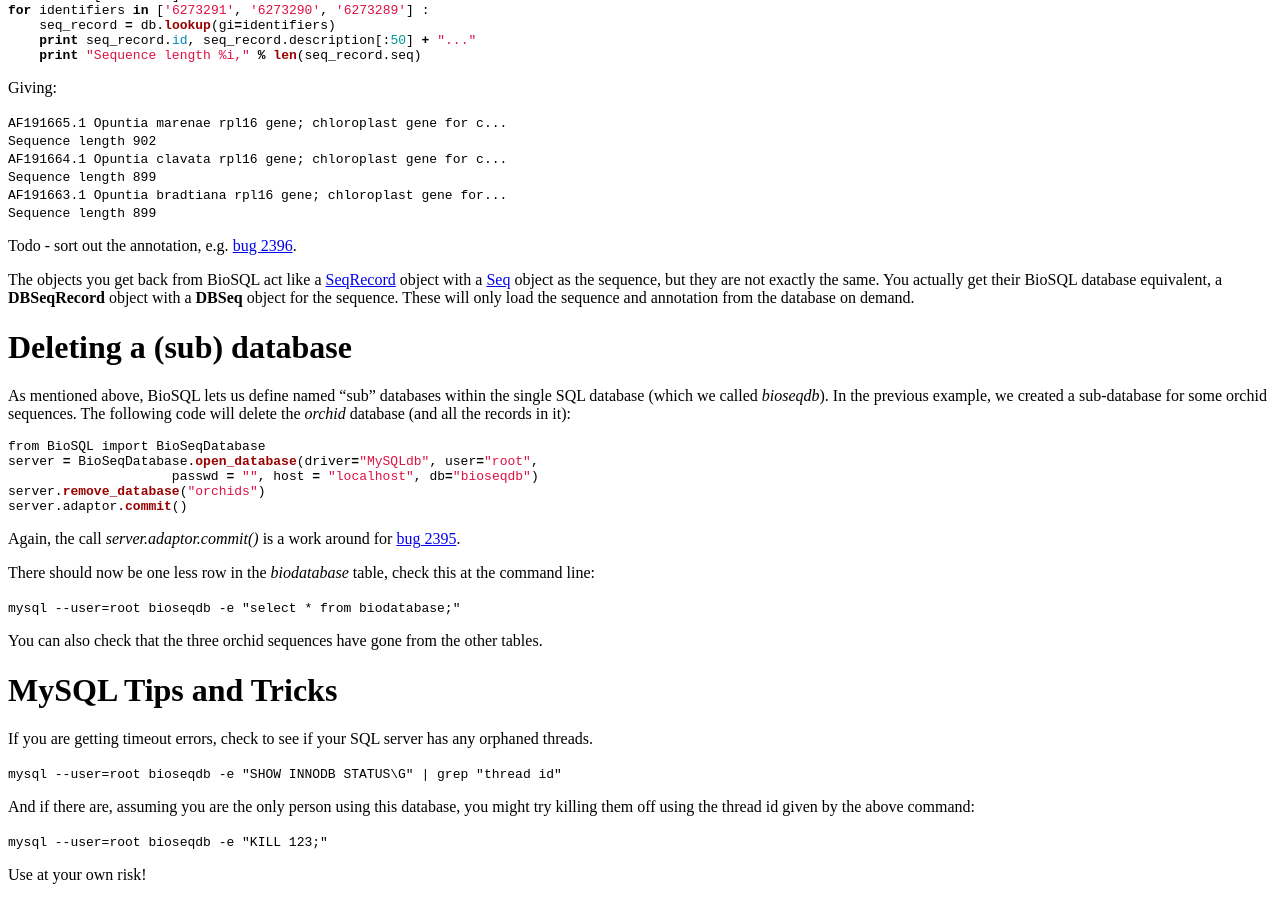
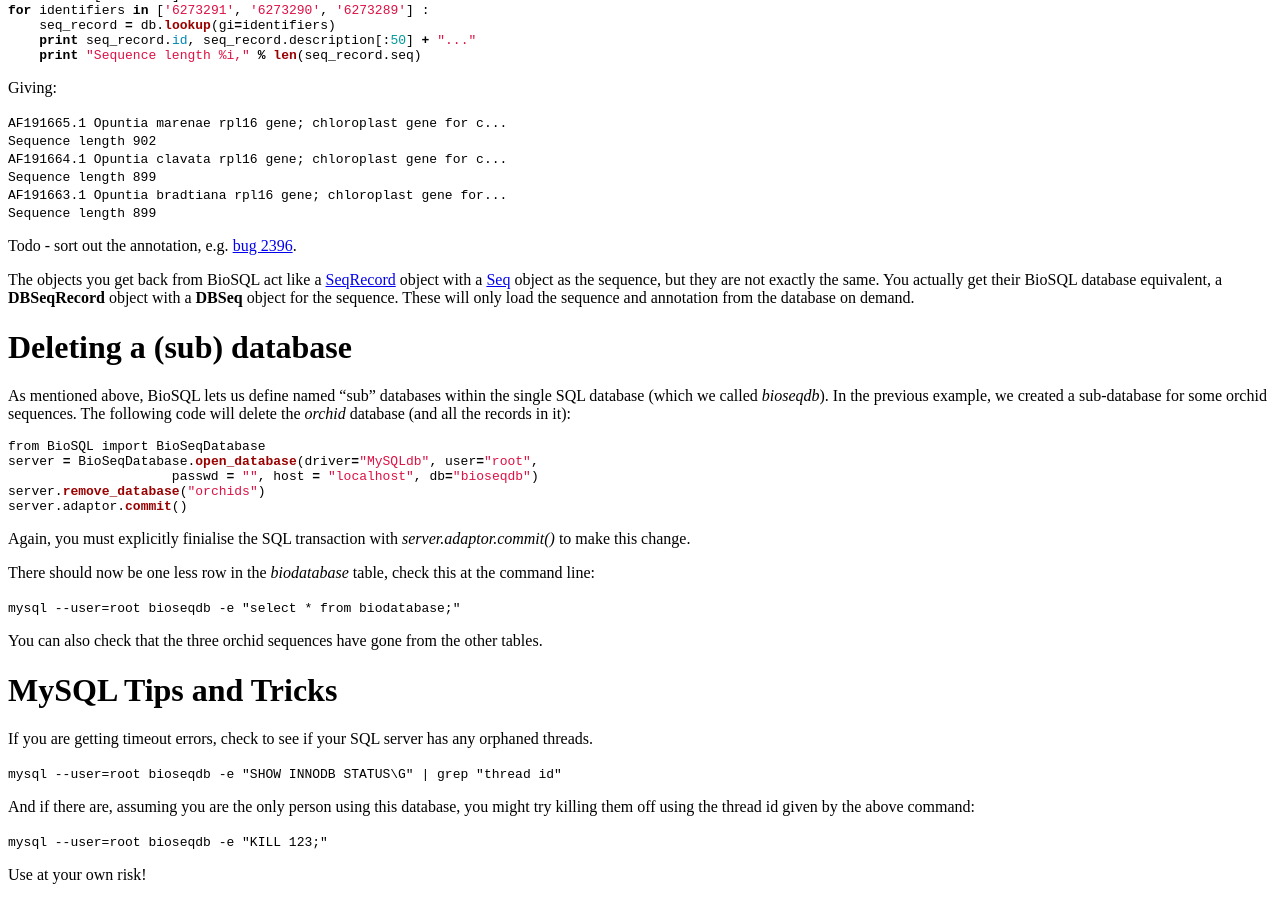
Before and after one commit to biopython/biopython.github.io, a Jekyll site: the page built from wiki/BioSQL.md, in a window 1280 px wide and 900 px high, scrolled down 4344 px. Built offline with Jekyll 4.4.1, drawn with Linux system fonts in a browser that asks for light colours.

Commit message:
explicit commit

````diff
--- a/wiki/BioSQL.md
+++ b/wiki/BioSQL.md
@@ -370,8 +370,8 @@ server.remove_database("orchids")
 server.adaptor.commit()
 ```
 
-Again, the call *server.adaptor.commit()* is a work around for [bug
-2395](http://bugzilla.open-bio.org/show_bug.cgi?id=2395).
+Again, you must explicitly finialise the SQL transaction with
+*server.adaptor.commit()* to make this change.
 
 There should now be one less row in the *biodatabase* table, check this
 at the command line:
````
Also changed, not shown: 1 other file.
